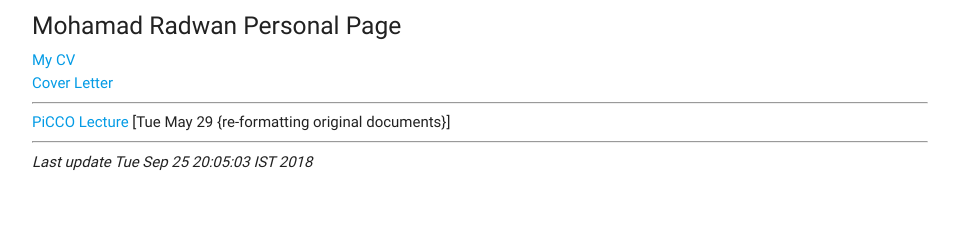
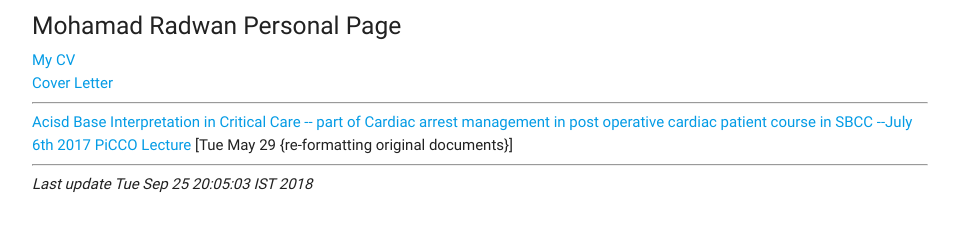
Before and after one commit to mohamadatef/mohamadatef.github.io, a plain HTML site: page index.html in a window 1280 px wide. Shown: the whole page, without its empty margins (160-1119 px from the left). Drawn offline with nearby package versions, Linux system fonts and the light colour scheme.

Commit message:
acidbase

```diff
--- a/index.html
+++ b/index.html
@@ -16,8 +16,11 @@
   <a href="files/radwan_cv.pdf">My CV</a> <br / >
   <a href="files/cover.pdf">Cover Letter</a>
   <hr>
+  <a href="files/acidbasePresentaion.pdf">Acisd Base Interpretation in Critical Care -- part of Cardiac arrest management in post operative cardiac patient course in SBCC --July 6th 2017</a>
+
   <a href="files/picco-master.zip">PiCCO Lecture </a>[Tue May 29 {re-formatting original documents}]
   <hr>
+
   <i>Last update Tue Sep 25 20:05:03 IST 2018
 
 
```
Also changed, not shown: 1 other file.
